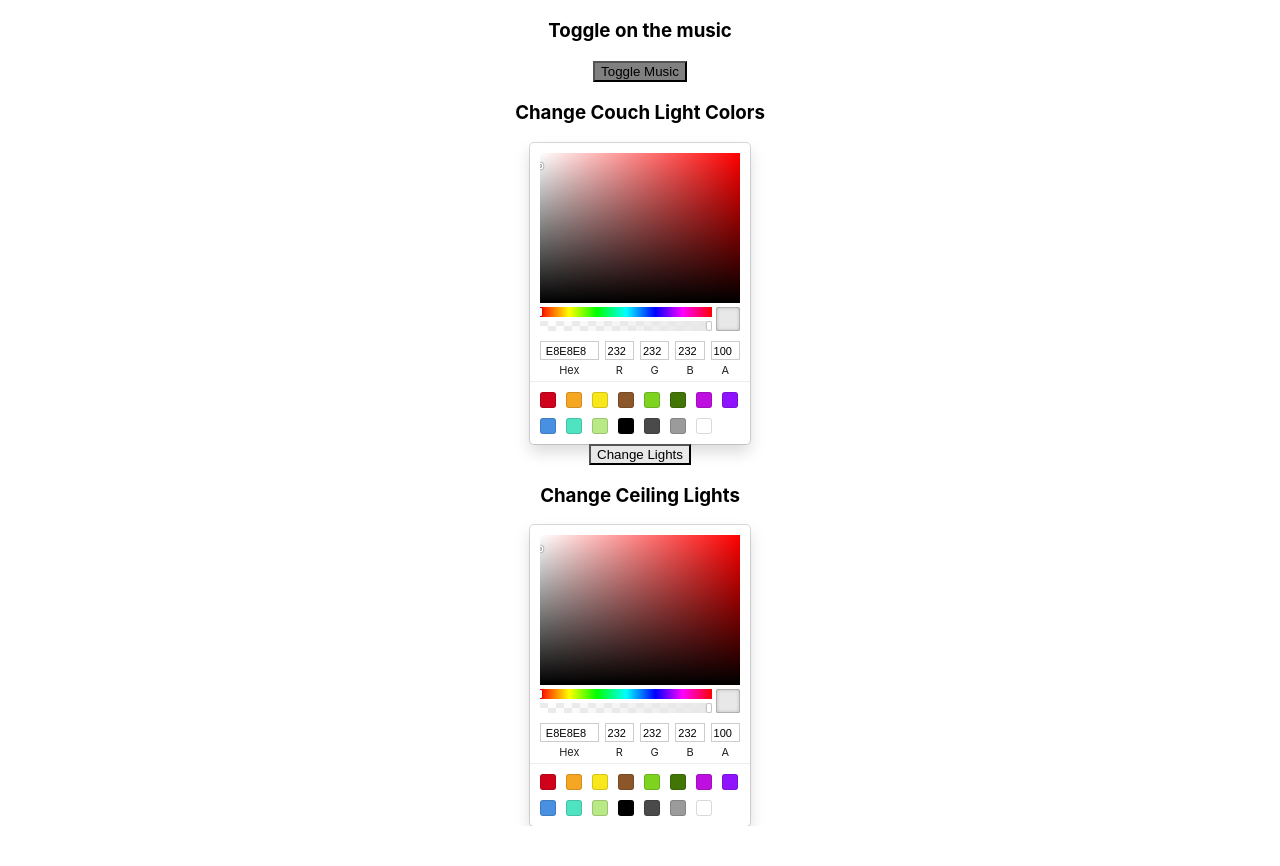
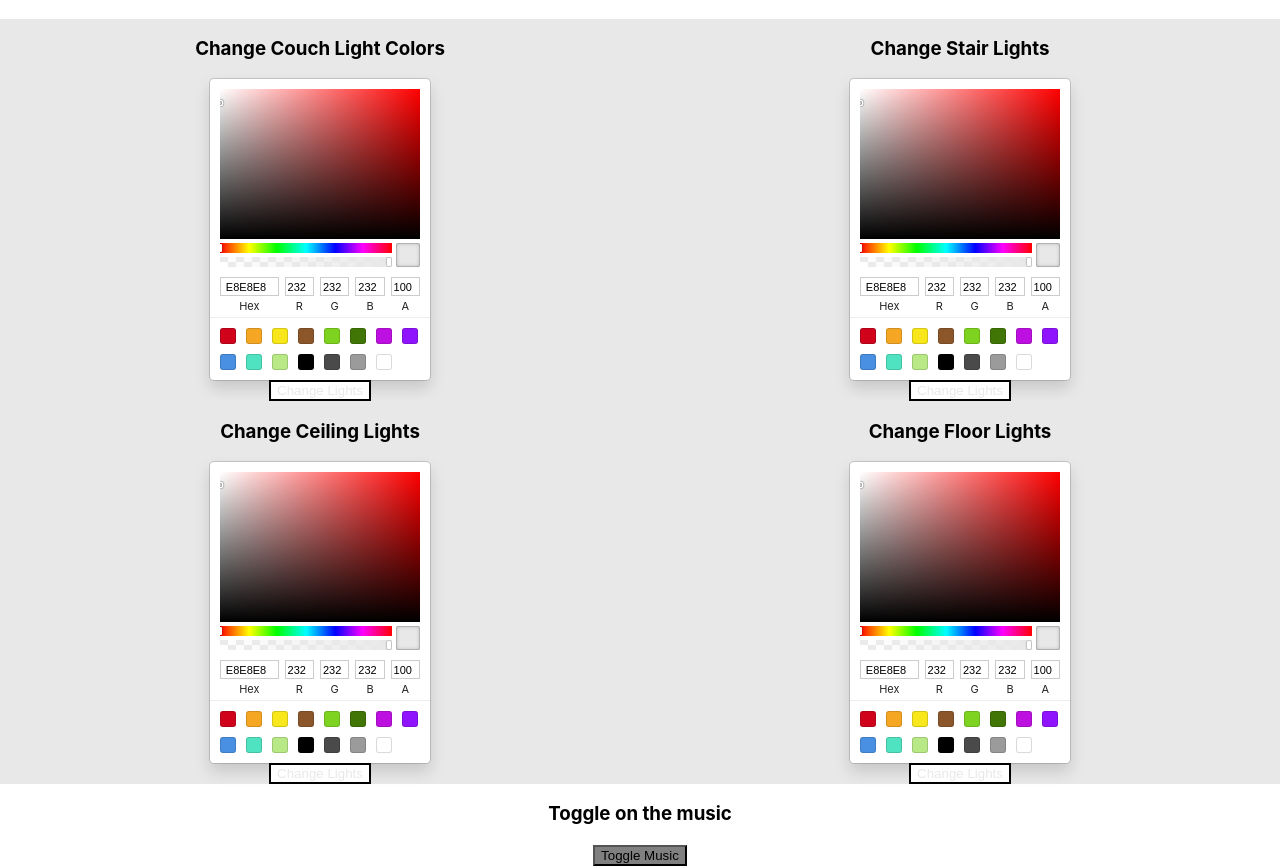
Before and after one commit to Bryce-Soghigian/lights, a React (Create React App) app: page / in a window 1280 px wide. Before the commit the page ends 826 px from the top, so only its background shows below. Built offline with nearby package versions, Linux system fonts and the light colour scheme; the HTML template or start-up script is replaced by a standard one.

Commit message:
completed living room route

```diff
--- a/src/Routes/Home/LivingRoom.js
+++ b/src/Routes/Home/LivingRoom.js
@@ -10,33 +10,11 @@ const LivingRoom = () => {
   });
   const [lightColorState, setLightColorState] = useState({
     couchColor: "#e8e8e8",
-    ceilingColor:"#e8e8e8"
+    ceilingColor:"#e8e8e8",
+    stairsColor:"#e8e8e8",
+    floorColor:"#e8e8e8"
   });
   const [message, setMessage] = useState({message:""});
-
-
-
-  const ToggleMusicModeButton = styled.button`
-    background: ${musicState.color};
-  `;
-
-  const CouchContainer = styled.div`
-  display:flex;
-  flex-direction:column;
-  justify-content:center;
-  align-items:center;
-
-  `
-  const CouchPostButton = styled.button`
-    background: ${lightColorState.couchColor};
-  `;
-  const LivingRoomCeilingContainer = styled.div`
-    display:flex;
-  flex-direction:column;
-  justify-content:center;
-  align-items:center;
-
-  `
 
 
   const toggleMusicMode = () => {
@@ -65,21 +43,95 @@ const LivingRoom = () => {
         setMessage({message:`Failed To Set Lights To ${color} because of ${err.message}`});
       });
   };
+
+
   const handleCouchColorChange = (color) => {
     setLightColorState({ ...lightColorState, couchColor: color.hex });
   };
   const handleCeilingChange = (color) => {
     setLightColorState({...lightColorState, ceilingColor:color.hex })
   }
+  const handleStairsChange = color => {
+    setLightColorState({...lightColorState,stairsColor:color.hex})
+  }
+  const handleFloorChange = color => {
+    setLightColorState({...lightColorState,floorColor:color.hex})
+  }
+
+
+  const Container = styled.div`
+  display:flex;
+  justify-content:space-around;
+  `
+
+  const ToggleMusicModeButton = styled.button`
+    background: ${musicState.color};
+  `;
+  const StairsContianer = styled.div`
+  width:50vw;
+    display:flex;
+  flex-direction:column;
+  justify-content:center;
+  align-items:center;
+  background:${lightColorState.stairsColor};
+  `
+  const CouchContainer = styled.div`
+    width:50vw;
+  display:flex;
+  flex-direction:column;
+  justify-content:center;
+  align-items:center;
+  background:${lightColorState.couchColor};
+
+  `
+
+  const CouchPostButton = styled.button`
+    border: 2px black solid;
+    background:white;
+    color: ${lightColorState.couchColor};
+  `;
+
+  const LivingRoomCeilingContainer = styled.div`
+    width:50vw;
+  background:${lightColorState.ceilingColor};
+    display:flex;
+  flex-direction:column;
+  justify-content:center;
+  align-items:center;
+
+  `
+  const CeilingPostButton = styled.button`
+      border: 2px black solid;
+    background:white;
+  color:${lightColorState.ceilingColor};
+
+  `
+
+const StairsPostButton = styled.button`
+      border: 2px black solid;
+    background:white;
+  color:${lightColorState.stairsColor};
+`
+
+const FloorContainer = styled.div`
+  width:50vw;
+display:flex;
+flex-direction:column;
+justify-content:center;
+align-items:center;
+background:${lightColorState.floorColor};
+`
+const FloorPostButton = styled.button`
+      border: 2px black solid;
+    background:white;
+  color:${lightColorState.floorColor};
+`
+
   return (
     <div>
       <h3>{message.message}</h3>
-      <div>
-        <h3>Toggle on the music</h3>
-        <ToggleMusicModeButton onClick={toggleMusicMode}>
-          Toggle Music{" "}
-        </ToggleMusicModeButton>
-      </div>
+
+      <Container>
       <CouchContainer>
         <h3>Change Couch Light Colors</h3>
         <SketchPicker
@@ -98,13 +150,51 @@ const LivingRoom = () => {
         </CouchPostButton>
 
       </CouchContainer>
+      <StairsContianer>
+        <h3>Change Stair Lights</h3>
+        <SketchPicker
+        color={lightColorState.stairsColor}
+        onChange={handleStairsChange}
+        />
+        <StairsPostButton
+        onClick={() => updateLightColor(`http://localhost:5555/lights/stairs`,lightColorState.stairsColor)}
+        >
+          Change Lights
+        </StairsPostButton>
+      </StairsContianer>
+      </Container>
+      <Container>
       <LivingRoomCeilingContainer>
         <h3>Change Ceiling Lights</h3>
         <SketchPicker
         color={lightColorState.ceilingColor}
         onChange={handleCeilingChange}
         />
+        <CeilingPostButton
+        onClick={() => updateLightColor(`http://localhost:5555/lights/livingroominceiling`, lightColorState.ceilingColor)}
+        >
+          Change Lights
+        </CeilingPostButton>
       </LivingRoomCeilingContainer>
+      <FloorContainer>
+        <h3>Change Floor Lights</h3>
+        <SketchPicker
+        color={lightColorState.floorColor}
+        onChange={handleFloorChange}
+        />
+        <FloorPostButton
+        onClick={() => updateLightColor(`http://localhost:5555/lights/floor`,lightColorState.floorColor)}
+        >
+        Change Lights
+        </FloorPostButton>
+      </FloorContainer>
+      </Container>
+      <div>
+        <h3>Toggle on the music</h3>
+        <ToggleMusicModeButton onClick={toggleMusicMode}>
+          Toggle Music{" "}
+        </ToggleMusicModeButton>
+      </div>
     </div>
   );
 };
```
